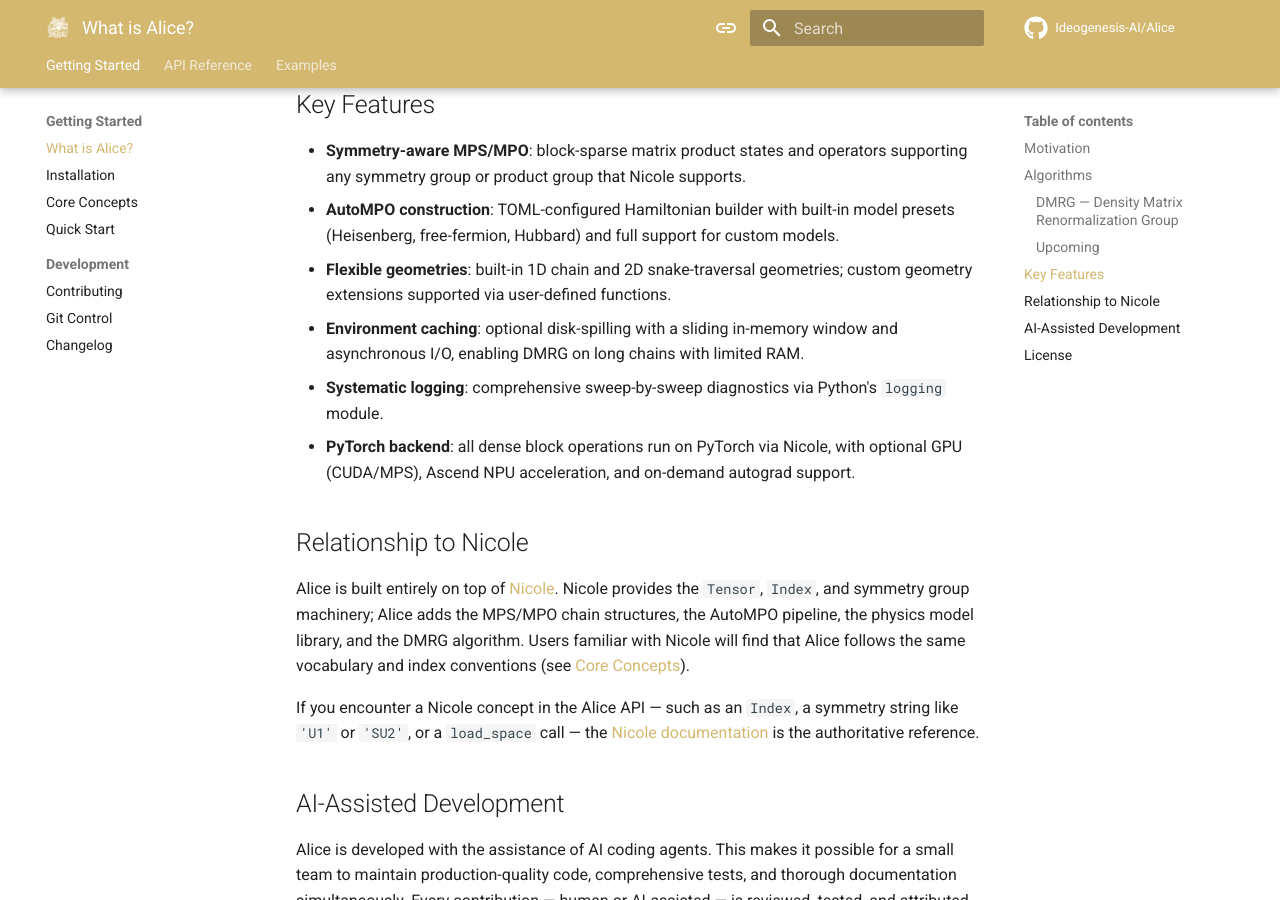
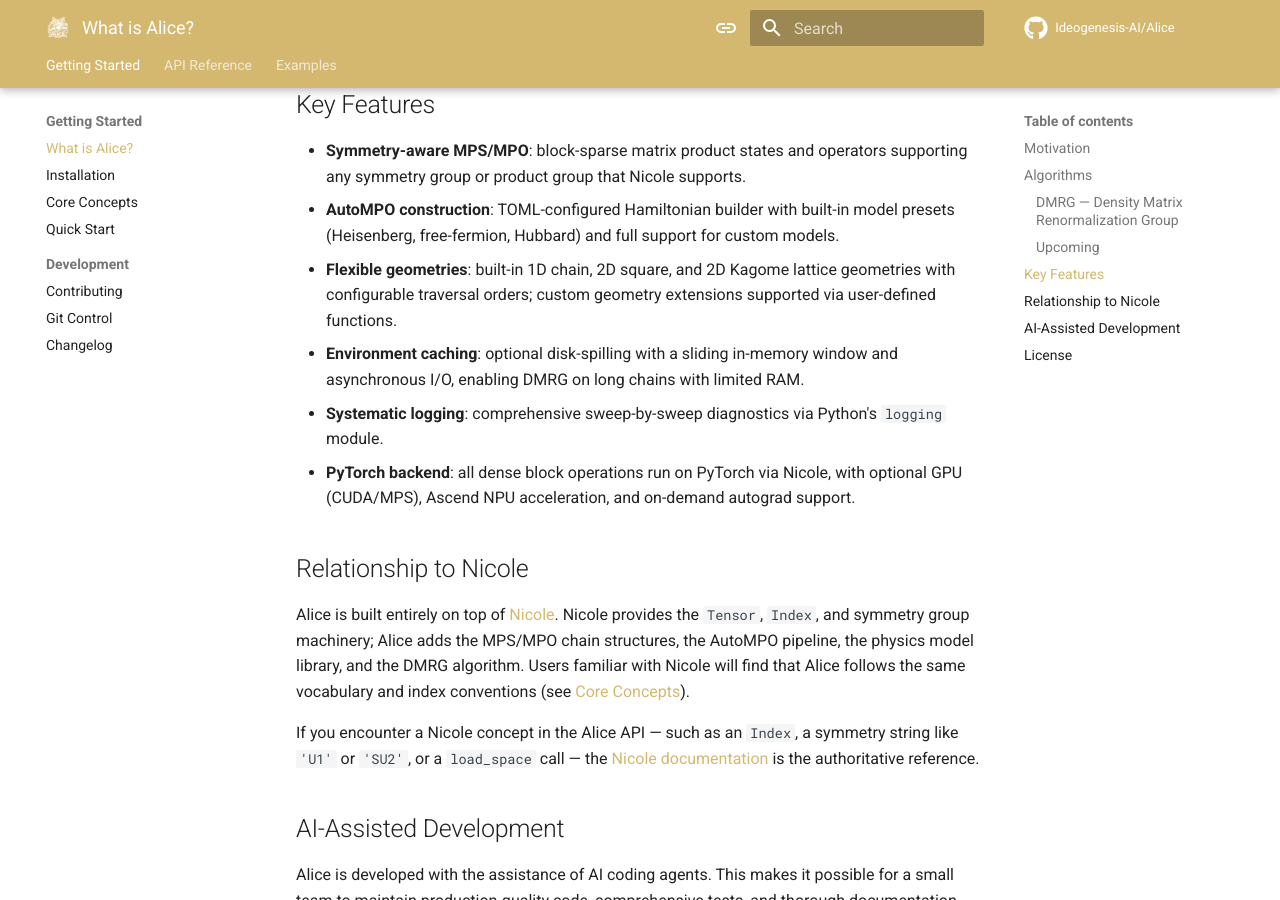
Before and after one commit to Ideogenesis-AI/Alice, an MkDocs documentation site: the page built from docs/getting-started/what-is-alice.md, in a window 1280 px wide and 900 px high, scrolled down 1443 px. Built offline with MkDocs 1.6.1 and Material for MkDocs 9.7.7, drawn with Linux system fonts in a browser that asks for light colours; comment, search, counter and statistics services are not loaded.

Commit message:
Update documentation for flexible geometries to include 2D square and Kagome lattice support with configurable traversal orders
This enhances clarity on available geometrical options and their configurations.

```diff
--- a/docs/getting-started/what-is-alice.md
+++ b/docs/getting-started/what-is-alice.md
@@ -35,7 +35,7 @@ The following algorithms are planned for future releases. Contributions toward a
 
 - **Symmetry-aware MPS/MPO**: block-sparse matrix product states and operators supporting any symmetry group or product group that Nicole supports.
 - **AutoMPO construction**: TOML-configured Hamiltonian builder with built-in model presets (Heisenberg, free-fermion, Hubbard) and full support for custom models.
-- **Flexible geometries**: built-in 1D chain and 2D snake-traversal geometries; custom geometry extensions supported via user-defined functions.
+- **Flexible geometries**: built-in 1D chain, 2D square, and 2D Kagome lattice geometries with configurable traversal orders; custom geometry extensions supported via user-defined functions.
 - **Environment caching**: optional disk-spilling with a sliding in-memory window and asynchronous I/O, enabling DMRG on long chains with limited RAM.
 - **Systematic logging**: comprehensive sweep-by-sweep diagnostics via Python's `logging` module.
 - **PyTorch backend**: all dense block operations run on PyTorch via Nicole, with optional GPU (CUDA/MPS), Ascend NPU acceleration, and on-demand autograd support.
```
